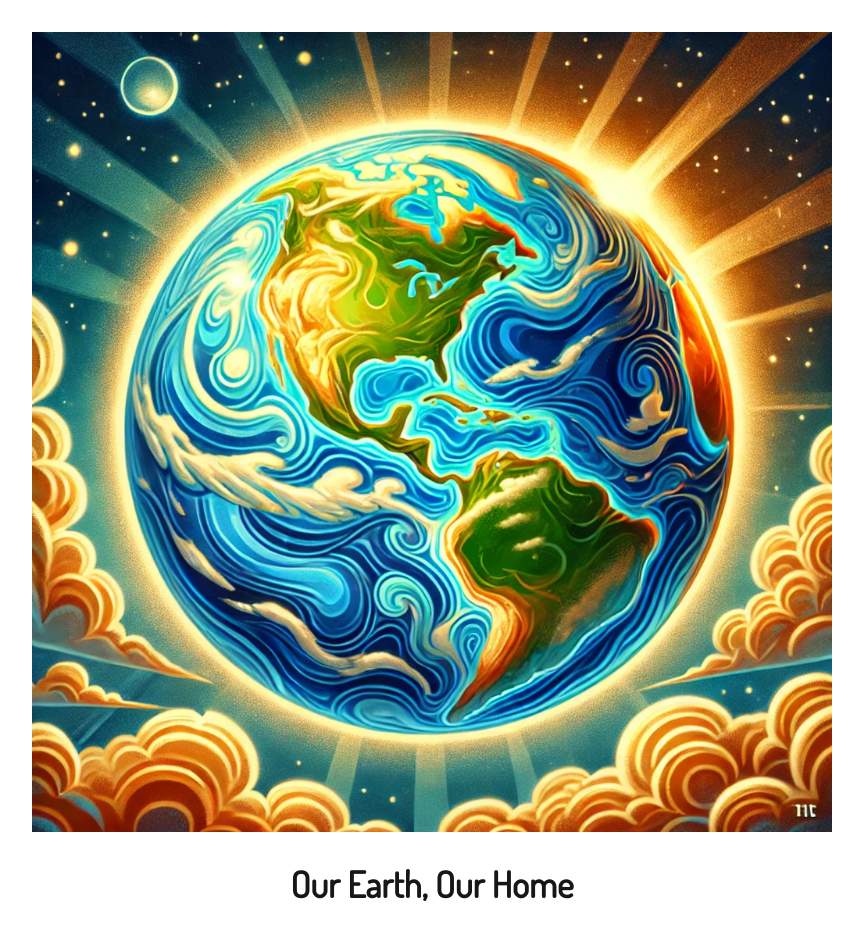
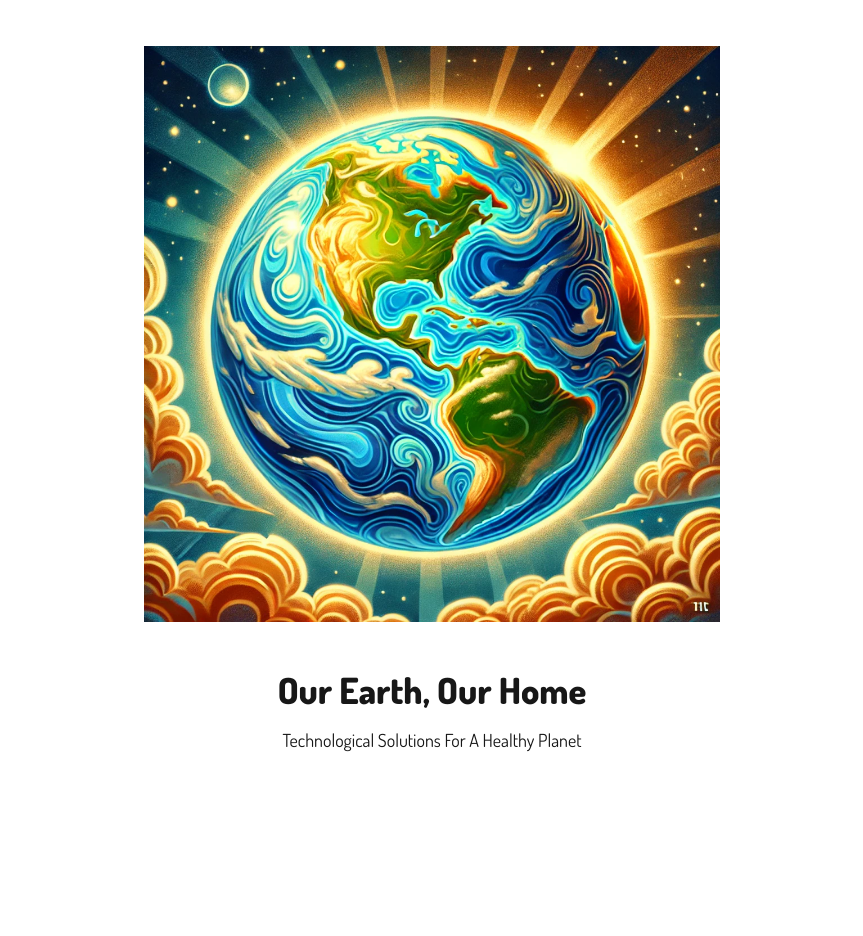
Before and after one commit to Wir3s/only-earth, a Next.js app: page / in a window 1280 px wide. Shown: the whole page, without its empty margins (208-1071 px from the left). After the commit the page ends 864 px from the top, so only its background shows below. Built offline with nearby package versions, Linux system fonts and the light colour scheme.

Commit message:
Updated site and added Utterances script

```diff
--- a/app/layout.tsx
+++ b/app/layout.tsx
@@ -3,7 +3,7 @@ import { Dosis } from "next/font/google";
 import "./globals.css";
 
 const dosis = Dosis({
-  weight: '400',
+  weight: ['400', '700', '800'],
   subsets: ["latin"],
 });
 
--- a/app/page.tsx
+++ b/app/page.tsx
@@ -1,18 +1,43 @@
 import Image from 'next/image';
+import Script from 'next/script';
 
 export default function Home() {
   return (
-    <main className="flex flex-col items-center justify-center min-h-screen p-8 text-center">
+    <>
+      {/* Hero Section: Visible on page load */}
+      <section className="flex flex-col items-center justify-center h-screen p-8 text-center space-y-4">
+        <div className="w-full max-w-md md:max-w-lg lg:max-w-xl">
           <Image
             src="/main-image.webp"
             alt="Main Visual"
             width={800}
             height={500}
             priority
+            className="w-full h-auto"
           />
-      <h1 className="mt-8 text-4xl font-bold">
+        </div>
+        <h1 className="mt-8 text-4xl font-[800]">
           Our Earth, Our Home
         </h1>
-    </main>
+        <h2 className="text-lg">
+          Technological Solutions For A Healthy Planet
+        </h2>
+      </section>
+
+      {/* Comments Section: Users scroll down to access comments */}
+      <section className="p-8">
+        <div className="w-full max-w-3xl mx-auto">
+          <Script
+            src="https://utteranc.es/client.js"
+            data-repo="Wir3s/earth-comments"  // Replace with your comments repo
+            data-issue-term="pathname"
+            data-label="comment"
+            data-theme="github-light"
+            crossOrigin="anonymous"
+            async
+          />
+        </div>
+      </section>
+    </>
   );
 }
```
Lines whose indentation alone changed are shown as unchanged.
